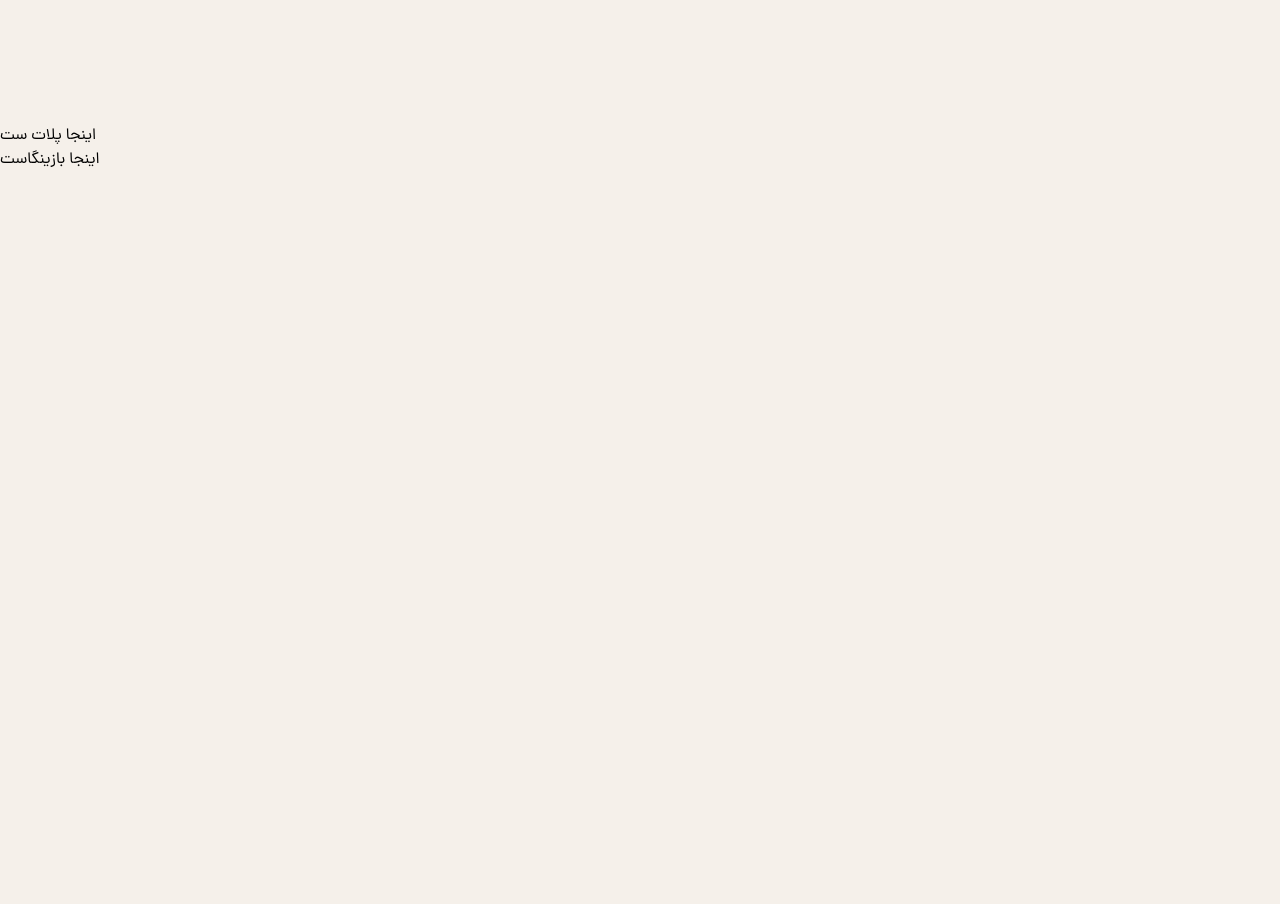
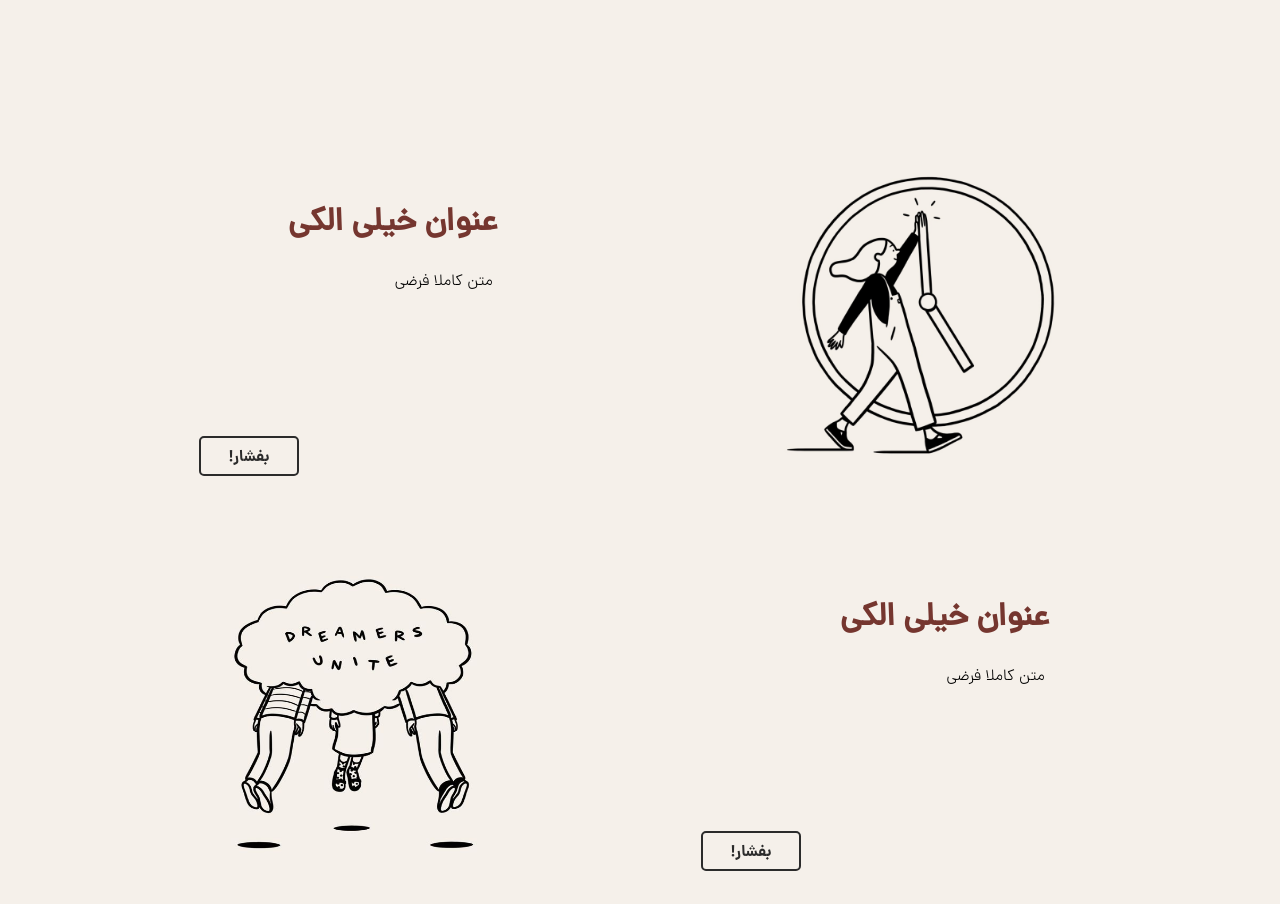
Before and after one commit to themaddie/butterfly-project, a React (Create React App) app in the folder butterfly/: page / in a window 1280 px wide. Shown: the part 676-1580 px from the top of the page. Before the commit the page ends 848 px from the top, so only its background shows below. Built offline with nearby package versions, Linux system fonts and the light colour scheme.

Commit message:
Develop Plot & Bazinga components

```diff
--- a/butterfly/src/Components/Bazinga.js
+++ b/butterfly/src/Components/Bazinga.js
@@ -1,9 +1,22 @@
 import React from 'react';
+import { useState } from 'react';
+import { Link } from 'react-router-dom';
+// Styles
+import Style from '../Styles/Bazinga.module.css';
+// Images
+import bazingaIndex from '../Images/bazingaIndex.JPG';
 
 const Bazinga = () => {
+    const [bazingaTitle, setBazingaTitle] = useState("عنوان خیلی الکی");
+    const [bazingaDes, setBazingaDes] = useState("متن کاملا فرضی");
     return (
-        <div>
-            اینجا بازینگاست
+        <div className={Style.container}>
+            <img className={Style.bazingaIndex} src={bazingaIndex} />
+            <div className={Style.bazingaContainer}>
+                <h1 className={Style.bazingaTitle}>{bazingaTitle}</h1>
+                <p className={Style.bazingaDes}>{bazingaDes}</p>
+                <Link to="/bazinga" className={Style.bazingaBtn}>بفشار!</Link>
+            </div>
         </div>
     );
 };
--- a/butterfly/src/Components/Plot.js
+++ b/butterfly/src/Components/Plot.js
@@ -1,9 +1,22 @@
 import React from 'react';
+import { useState } from 'react';
+import { Link } from 'react-router-dom';
+// Styles
+import Style from '../Styles/Plot.module.css';
+// Images
+import plotIndex from '../Images/plotIndex.png';
 
 const Plot = () => {
+    const [plotTitle, setPlotTitle] = useState("عنوان خیلی الکی");
+    const [plotDes, setPlotDes] = useState("متن کاملا فرضی");
     return (
-        <div>
-           اینجا پلات ست
+        <div className={Style.container}>
+            <div className={Style.plotContainer}>
+                <h1 className={Style.plotTitle}>{plotTitle}</h1>
+                <p className={Style.plotDes}>{plotDes}</p>
+            <Link to="/plot" className={Style.plotBtn}>بفشار!</Link>
+            </div>
+            <img className={Style.plotIndex} src={plotIndex} />
         </div>
     );
 };
--- /dev/null
+++ b/butterfly/src/Styles/Bazinga.module.css
@@ -0,0 +1,54 @@
+.container{
+    width: 100%;
+    height: 395px;
+    display: flex;
+    box-sizing: content-box;
+    justify-content: space-between;
+}
+
+.bazingaIndex{
+    width: 52%;
+    margin-left: 12%;
+}
+
+.bazingaContainer{
+    width: 65%;
+    direction: rtl;
+    margin: 5% 18% 0 0;
+}
+
+.bazingaTitle {
+    color: #75362f;
+    font-size: 2rem;
+    font-family: "Dana-Medium";
+  }
+
+  .bazingaDes {
+    height: 150px;
+    margin-right: 1%;
+    font-size: 1rem;
+    font-family: "Dana-Light";
+  }
+
+  .bazingaBtn {
+    float: left;
+    width: 100px;
+    height: 40px;
+    cursor: pointer;
+    color: #2b2b2b;
+    margin-left: 30%;
+    padding-top: 7px;
+    border-radius: 5px;
+    text-align: center;
+    text-decoration: none;
+    box-sizing: border-box;
+    font-family: "Dana-Bold";
+    border: 2px solid #2b2b2b;
+    background-color: #f5f0ea;
+  }
+
+  .bazingaBtn:hover {
+    border: none;
+    color: #f5f0ea;
+    background-color: #75362f;
+  }
--- a/butterfly/src/Styles/Header.module.css
+++ b/butterfly/src/Styles/Header.module.css
@@ -1,6 +1,6 @@
 .container {
   width: 100%;
-  height: 400px;
+  height: 395px;
   display: flex;
   justify-content: space-between;
 }
--- /dev/null
+++ b/butterfly/src/Styles/Plot.module.css
@@ -0,0 +1,54 @@
+.container {
+  width: 100%;
+  height: 395px;
+  display: flex;
+  box-sizing: content-box;
+  justify-content: space-between;
+}
+
+.plotIndex {
+  width: 52%;
+  margin-right: 12%;
+}
+
+.plotContainer {
+  width: 65%;
+  direction: rtl;
+  margin: 5% 18% 0 0;
+}
+
+.plotTitle {
+  color: #75362f;
+  font-size: 2rem;
+  font-family: "Dana-Medium";
+}
+
+.plotDes {
+  height: 150px;
+  margin-right: 1%;
+  font-size: 1rem;
+  font-family: "Dana-Light";
+}
+
+.plotBtn {
+    float: left;
+    width: 100px;
+    height: 40px;
+    cursor: pointer;
+    color: #2b2b2b;
+    margin-left: 40%;
+    padding-top: 7px;
+    border-radius: 5px;
+    text-align: center;
+    text-decoration: none;
+    box-sizing: border-box;
+    font-family: "Dana-Bold";
+    border: 2px solid #2b2b2b;
+    background-color: #f5f0ea;
+  }
+
+  .plotBtn:hover {
+    border: none;
+    color: #f5f0ea;
+    background-color: #75362f;
+  }
--- a/butterfly/src/Styles/Torabiika.module.css
+++ b/butterfly/src/Styles/Torabiika.module.css
@@ -1,6 +1,6 @@
 .container {
   width: 100%;
-  height: 400px;
+  height: 395px;
   direction: rtl;
 }
 
```
